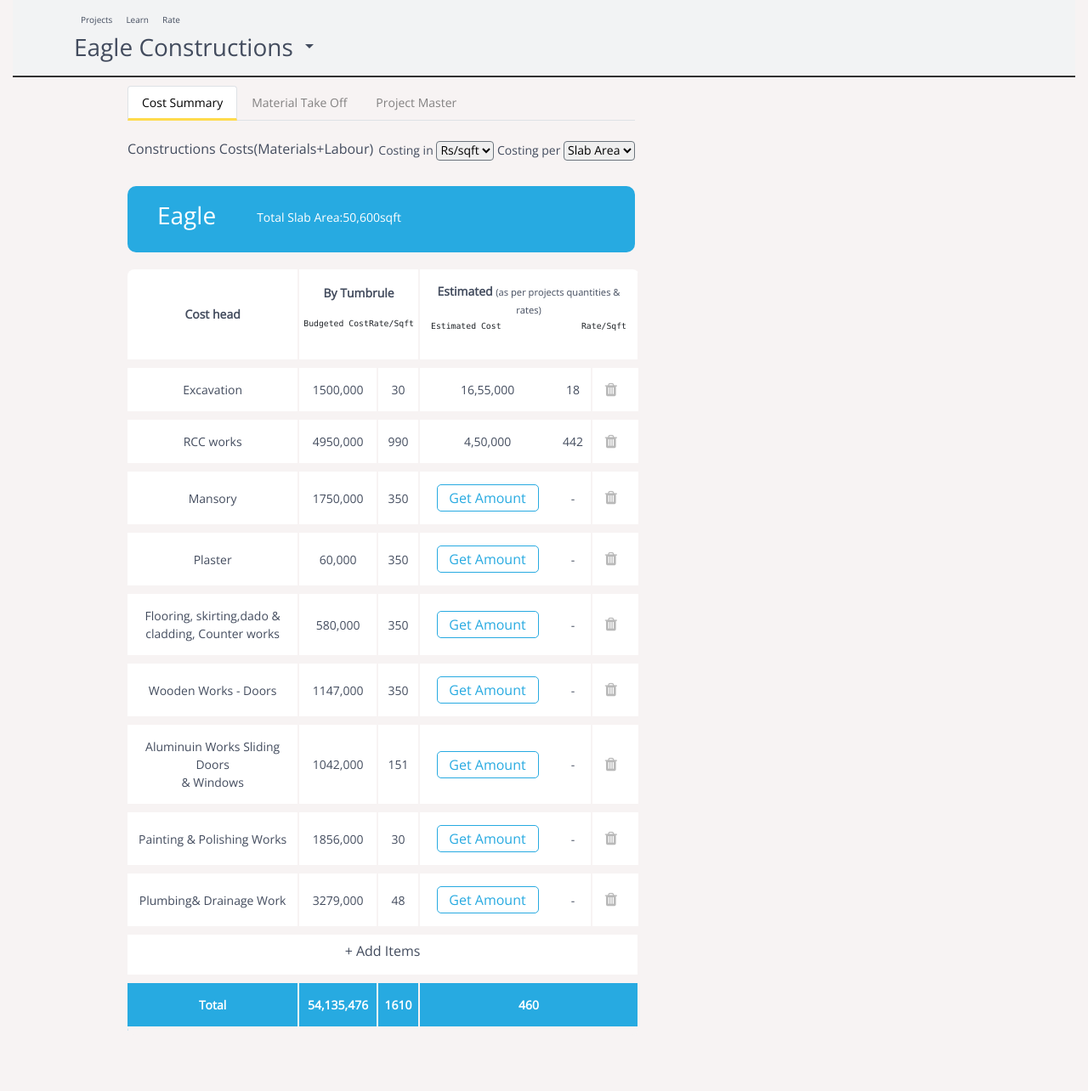
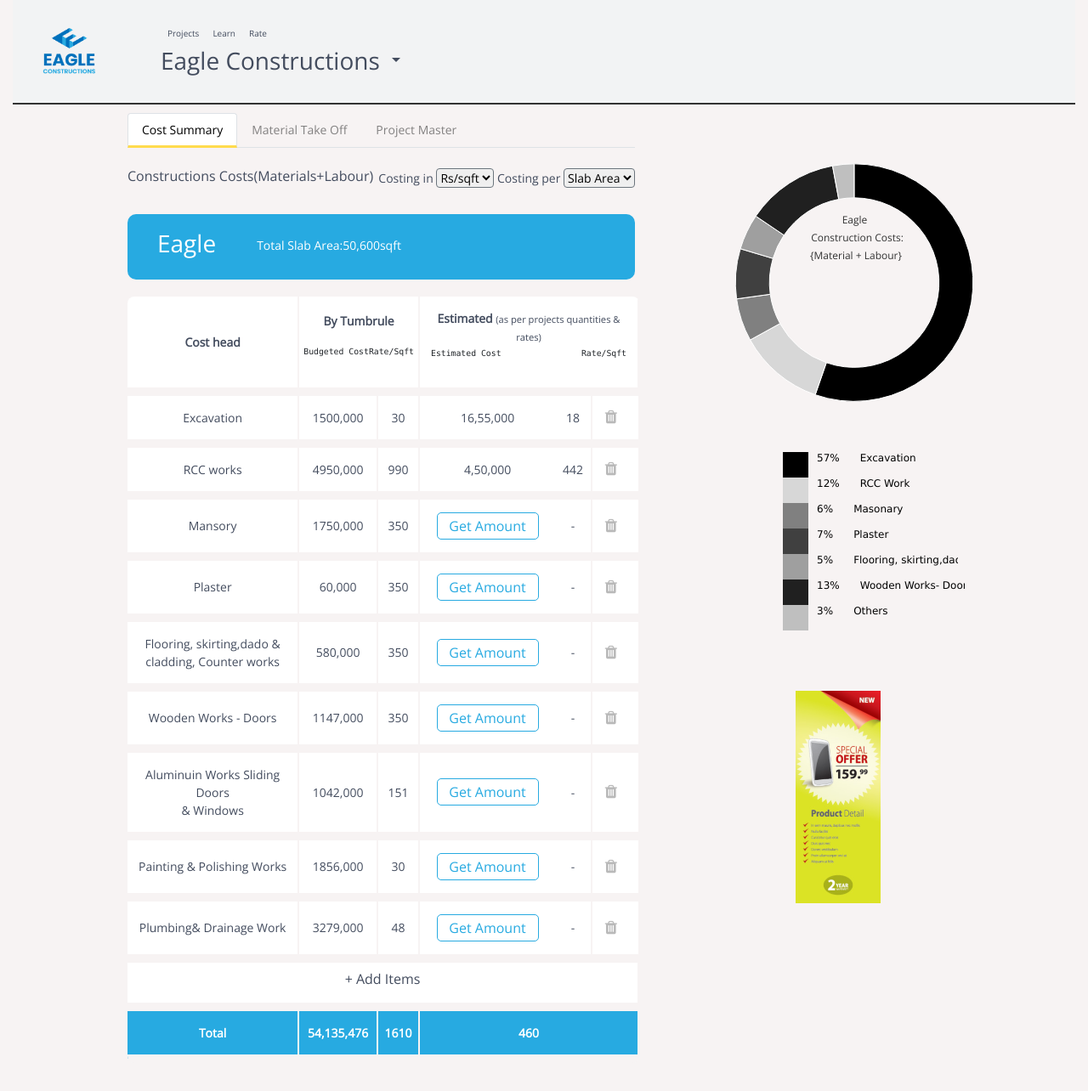
Before and after one commit to vaishnavi2294/Eagle-Constructions, a plain HTML site: page index.html in a window 1280 px wide. Shown: the whole page at 85% size. Before the commit the page ends 1260 px from the top, so only its background shows below. Drawn offline with nearby package versions, Linux system fonts and the light colour scheme; files that its build step writes are made by us from their sources.

Commit message:
Update index.html

```diff
--- a/index.html
+++ b/index.html
@@ -14,7 +14,7 @@
       rel="stylesheet">
 
     <title>Eagle Constructions</title>
-    <link rel="stylesheet" href="css/style.css">
+    <link rel="stylesheet" href="style.css">
 </head>
 
 
@@ -23,7 +23,7 @@
       <nav class="nav navbar navbar-expand-lg">
 
         <div>
-          <a href="/"><img src="images/Layer2.png" alt="" class="logo p-1 mr-5" width="110px"></a>
+          <a href="/"><img src="Layer2.png" alt="" class="logo p-1 mr-5" width="110px"></a>
         </div>
       <div>
       <ul class="nav navbar-nav mr-auto">
@@ -194,7 +194,7 @@
 <div class="col-lg-5">
     <div id="container">
   </div>
-  <div class="text-center"> <img src="images/products.png" alt="" width="100px" class="product"></div>
+  <div class="text-center"> <img src="/products.png" alt="" width="100px" class="product"></div>
 </div> <!--col-->
  </div>  <!--row-->
 </div>
@@ -205,8 +205,8 @@
 
 <script src="https://code.highcharts.com/highcharts.js"></script>
  <script src="https://code.highcharts.com/modules/variable-pie.js"></script>
-<script src="js/javascript.js"></script>
-<script src="js/jquery.js"></script>
+<script src="javascript.js"></script>
+<script src="jquery.js"></script>
 
 
 
```
